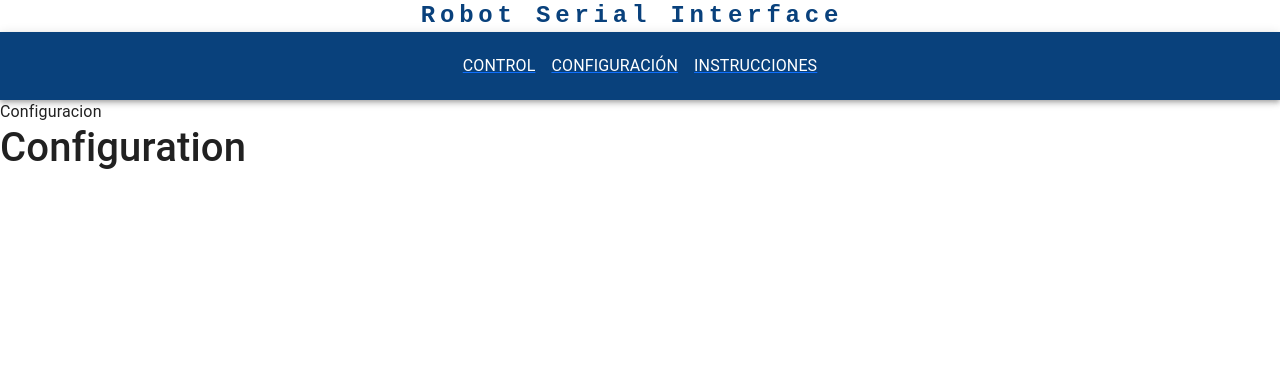
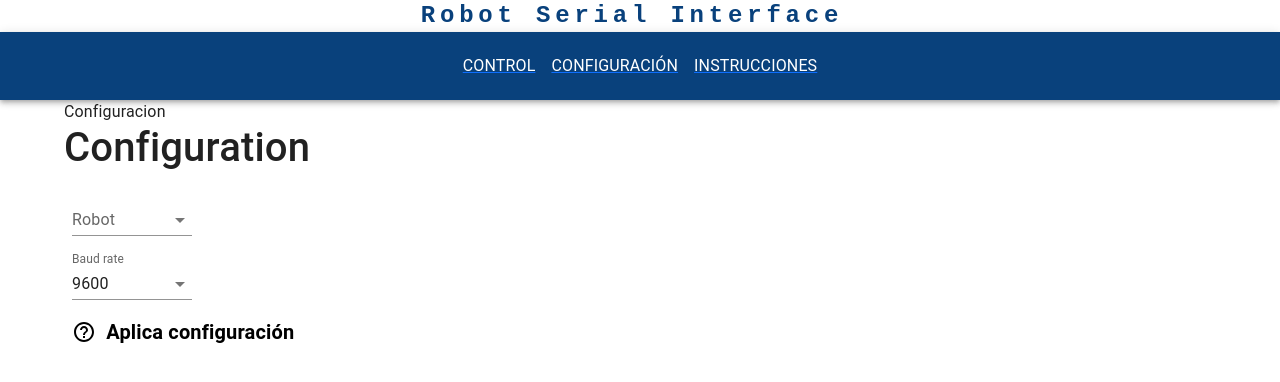
Before and after one commit to Deschain53/Robot_Serial_Interface, a React (Vite) app: page /configuration in a window 1280 px wide. Shown: the top 382 px of the page. Built offline with nearby package versions, Linux system fonts and the light colour scheme.

Commit message:
baud now it's optional

```diff
--- a/src/data/serialObject.js
+++ b/src/data/serialObject.js
@@ -6,6 +6,7 @@ export class SerialObject{
     this.writer = null;
     this.isOpen = false;
     this.isConected = false;
+    this.baud = 9600;
     //this.positionArray = [];
   }
 
@@ -25,11 +26,15 @@ export class SerialObject{
     }
   }
 
+  setBaud = ( newBaud = 9600) => {
+    baud = newBaud;
+  }
+
   selectPort = async() => {
     if ('serial' in navigator) {
         //try {
           const port = await navigator.serial.requestPort();
-          await port.open({ baudRate: 9600 });
+          await port.open({ baudRate: this.baud });
           const reader = port.readable.getReader();
           const writer = port.writable.getWriter();
 
--- a/src/hooks/useSerial.js
+++ b/src/hooks/useSerial.js
@@ -6,7 +6,7 @@ const historyDefault = createData('',">>","",0);
 
 
 export const useSerial = (serialObject = new SerialObject(), motorsInformation = [{id: 0, text:"M0", min: -90, max: 90, default:0},],
-    prefix = "", postfix = "") => {
+    baud = 9600, prefix = "", postfix = "") => {
 
 //VARIABLES:  -----------------------------------------------------------------------------------------------------------
 
@@ -31,7 +31,7 @@ const [history, setHistory] = useState([historyDefault]);     // Maneja el histo
             addToHistory('Conexión iniciada...')
             console.log('useSerial > setConfiguration', 'Conexión iniciada')
             try{
-
+                serialObject.setBaud(baud);
                 const pO = await serialObject.selectPort();
 
                 serialObject.setConfig(pO)
--- /dev/null
+++ b/src/interface/Selectors/SimpleSelector.jsx
@@ -0,0 +1,34 @@
+import * as React from 'react';
+import InputLabel from '@mui/material/InputLabel';
+import MenuItem from '@mui/material/MenuItem';
+import FormControl from '@mui/material/FormControl';
+import Select from '@mui/material/Select';
+
+export const SimpleSelector = ({data = '',setData = () => {}, legend= "", selectInfo = [{value: 1,text:''},]}) => {
+    const handleChange = (event) => {
+    setData(event.target.value);
+  };
+
+  return (
+    <div>
+      <FormControl variant="standard" sx={{ m: 1, minWidth: 120 }}>
+        <InputLabel id="demo-simple-select-standard-label">{legend}</InputLabel>
+        <Select
+          labelId="demo-simple-select-standard-label"
+          id="demo-simple-select-standard"
+          value={data}
+          onChange={handleChange}
+          label="Age"
+        >
+          {
+            selectInfo.map( selectItem=> (
+                <MenuItem key={selectItem.value} value={selectItem.value}>
+                    {selectItem.text}
+                </MenuItem>
+            ))
+          }
+        </Select>
+      </FormControl>
+    </div>
+  );
+}
--- a/src/web/pages/Configuration.jsx
+++ b/src/web/pages/Configuration.jsx
@@ -1,21 +1,92 @@
-import React from "react"
+import React, { useEffect, useState } from "react"
 import { WebLayout } from "../layout/WebLayout"
-import { useSerial } from "../../hooks/useSerial";
 import {naab_motors_information} from '../../data/motors/naab_motors'
 import { scara_position_information } from '../../data/motors/scara_motors';
 import scaraImg from '../../img/scara.png'
 import  naabImg  from '../../img/naab.jpg';
+import { SimpleSelector } from "../../interface/Selectors/SimpleSelector";
+import { IconB } from "../components/Buttons/IconB";
+import { Container } from "@mui/material";
 
-export const Configuration = ({configuration={ robot: 'naab', baud: 9600, information: naab_motors_information, imgRobot: naabImg},
-  setConfiguration = () => {}}) => {
+export const Configuration = ({setConfiguration = () => {}},
+  configuration= {
+    robot: 'naab', baud: 9600, information: naab_motors_information, imgRobot: naabImg,
+    prefix: "posiciones,",postfix:""},
+  ) => {
+
+  const [robot, setRobot] = useState('');
+  const [baud, setBaud] = useState(9600);
+
+  const selectRobot = [
+    {value: 'naab',text:'naab'},
+    {value: 'scara',text:'scara'},
+  ]
+
+  const selectBaud = [
+    {value: 300,  text:300},
+    {value: 600,  text:600},
+    {value: 1200, text:1200},
+    {value: 2400, text:2400},
+    {value: 9600, text:9600},
+    {value: 14400,text:14400},
+    {value: 19200,text:19200},
+    {value: 28800,text:28800},
+    {value: 38400,text:38400},
+  ]
+
+  const getInformation = () => {
+    switch (robot) {
+      case 'scara':
+        return scara_position_information;
+        //break;
+
+      default:
+        return naab_motors_information;
+      //break;
+    }
+  }
+
+  const getImg = () => {
+    switch (robot) {
+      case 'scara':
+        return scaraImg;
+        //break;
+
+      default:
+        return naabImg;
+      //break;
+    }
+  }
+
+  const prefixNew =  robot === "naab" ? "posiciones," : "[";
+  const postfixNew =  robot === "naab" ? "" : "]";
+
+  const handleClick = () => {
+    setConfiguration(
+      {
+        robot,
+        baud,
+        information: getInformation(),
+        imgRobot: getImg(),
+        prefix: prefixNew,
+        postfix: postfixNew
+      }
+    )
+  }
+
 
   return (
   <>
     <WebLayout/>
-    <div>Configuracion</div>
-    <div className="window-app">
-      <h1>Configuration</h1>
-    </div>
+      <Container>
+        <div>Configuracion</div>
+        <div className="window-app">
+          <h1>Configuration</h1>
+          <SimpleSelector legend="Robot" data={robot} setData={setRobot} selectInfo={selectRobot}/>
+          <SimpleSelector legend="Baud rate" data={baud} setData={setBaud} selectInfo={selectBaud}/>
+          <IconB action={handleClick} legend="Aplica configuración"></IconB>
+        </div>
+      </Container>
   </>
   )
 }
--- a/src/web/routes/WebRoutes.jsx
+++ b/src/web/routes/WebRoutes.jsx
@@ -20,10 +20,12 @@ export const WebRoutes = () => {
         robot: 'naab',
         baud: 9600,
         information: naab_motors_information,
-        imgRobot: naabImg
+        imgRobot: naabImg,
+        prefix: "posiciones,",
+        postfix: "",
     })
 
-    const serialHookParent = useSerial(serial, configuration.information, "posiciones,", "")
+    const serialHookParent = useSerial(serial, configuration.information, configuration.baud, configuration.prefix, configuration.postfix)
 
     return (
         <Routes>
```
